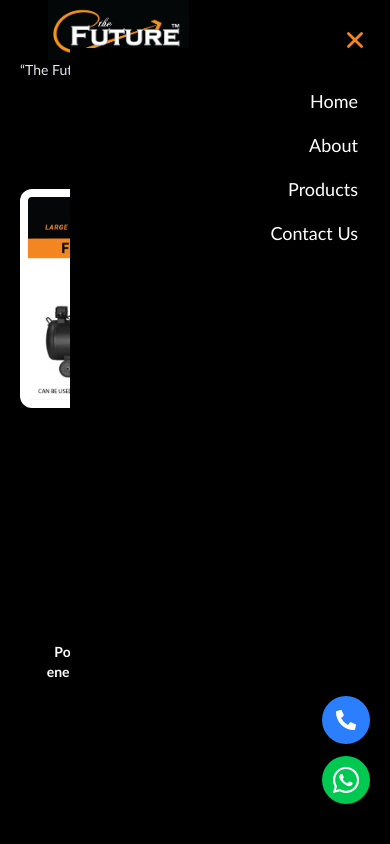
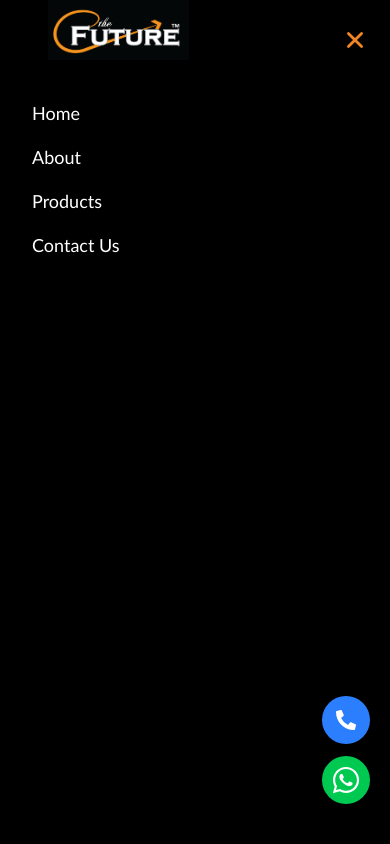
Before and after one commit to Roshan544/TheeFuture, a React (Vite) app: page / in a window 390 px wide. Both pictures are taken after a click on the element 355 px from the left and 40 px from the top of the page. Shown: the top 844 px of the page. Built offline with nearby package versions, Linux system fonts and the light colour scheme.

Commit message:
Update NavBar.jsx

```diff
--- a/src/components/NavBar.jsx
+++ b/src/components/NavBar.jsx
@@ -173,8 +173,8 @@ const NavBar = () => {
       </div>
 
       {!menu && (
-        <div className="ul md:hidden flex bg-black text-white py-[10%] h-full mt-5 fixed top-7 right-0 z-10 w-80">
-          <ul className="flex flex-col gap-4 items-end right-0 px-8 w-full">
+        <div className="ul md:hidden flex bg-black text-white py-[10%] h-full mt-8 fixed top-7 left-0 z-10 w-full">
+          <ul className="flex flex-col gap-4 left-0 px-8 w-full">
             <li className="hover:cursor-pointer hover:scale-105 hover:text-[#F38522] text-lg">
               <Link
                 to="Hero"
@@ -209,7 +209,7 @@ const NavBar = () => {
             >
               Products
               {showDropdown && (
-                <ul className="flex flex-col bg-black text-white mt-2 rounded justify-end items-end right-0">
+                <ul className="flex flex-col bg-black text-white mt-2 rounded justify-end">
                   <li className="px-4 py-1 hover:bg-gray-800">
                       <Link
                         to="Belt Driven"
```
